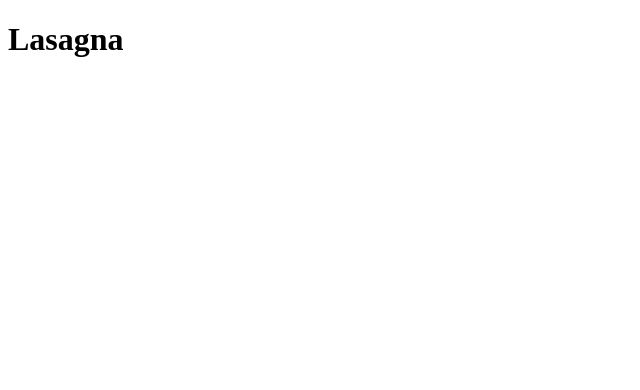
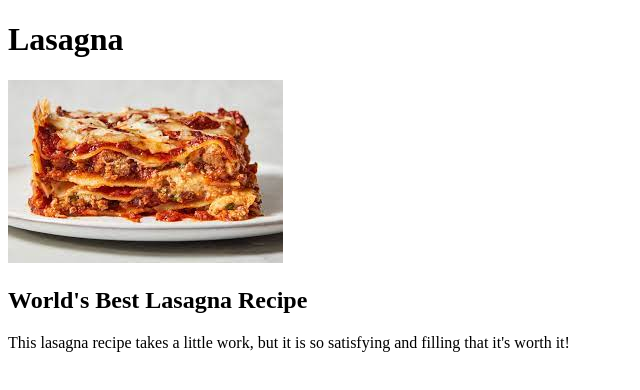
Before and after one commit to BrillaintIdiot/odin-recipes, a plain HTML site: page recipes/lasagna.html in a window 1280 px wide. Shown: the whole page, without its empty margins (0-640 px from the left). Drawn offline with Linux system fonts and the light colour scheme.

Commit message:
ADD lasagna.html

```diff
--- a/recipes/lasagna.html
+++ b/recipes/lasagna.html
@@ -7,5 +7,9 @@
 
     <body>
         <h1>Lasagna</h1>
+        <img src="./lasagna.jpeg">
+        <h2> World's Best Lasagna Recipe</h2>
+        <p>This lasagna recipe takes a little work, but it is so satisfying and filling that it's worth it!</p>
+
     </body>
 </html>
```
